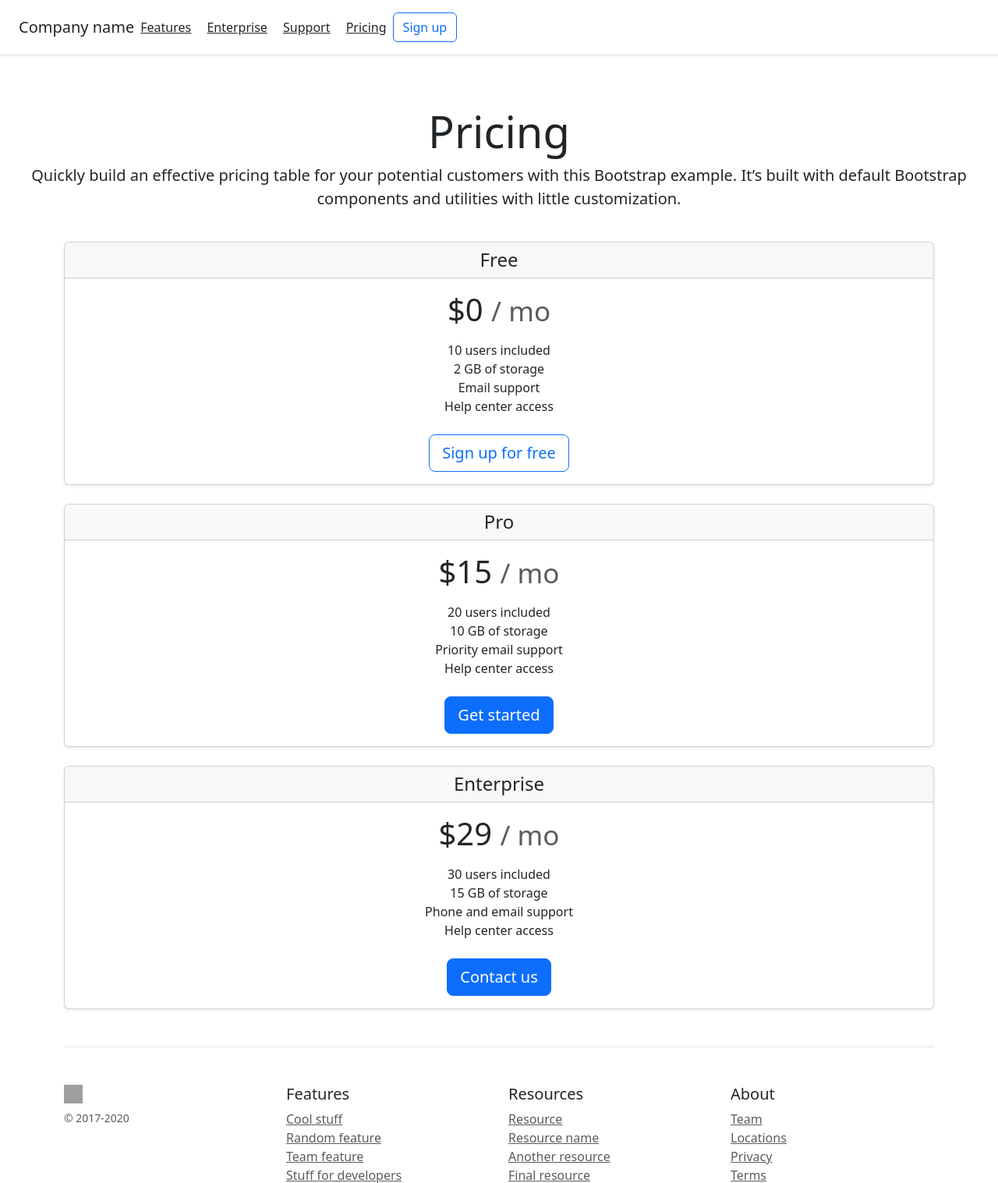
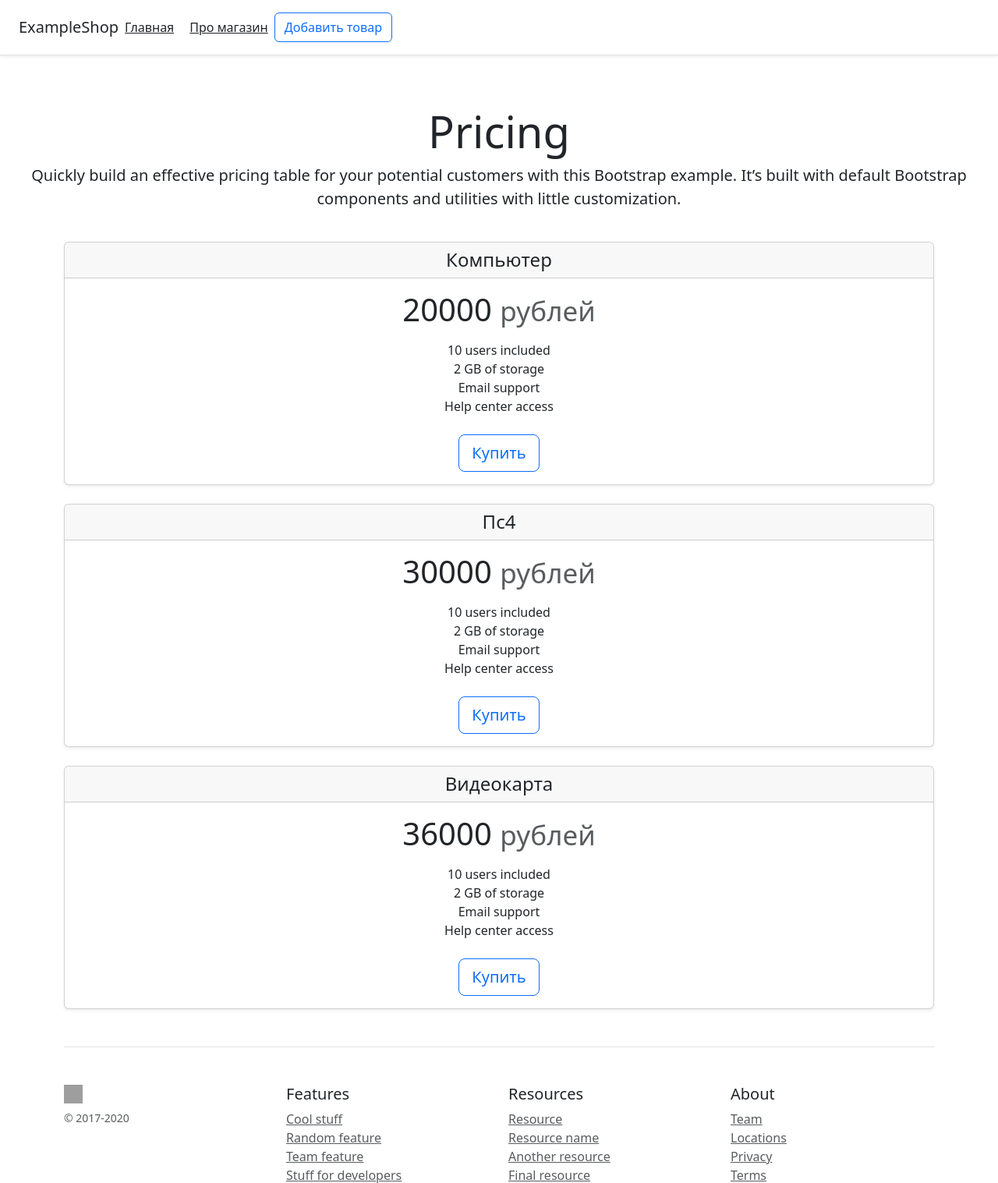
Before and after one commit to ezdimitry/FlaskShopExp, a Flask app: page / in a window 1280 px wide. Shown: the top 1517 px of the page at 78% size. Run offline with Flask 3, Linux system fonts and the light colour scheme; grey boxes are pictures that could not be loaded.

Commit message:
add sqlalchemy and visual cards for things

```diff
--- a/main.py
+++ b/main.py
@@ -1,11 +1,27 @@
-from flask import  Flask, render_template
+from flask import Flask, render_template, request, redirect
+from flask_sqlalchemy import SQLAlchemy
+from cloudipsp import Api, Checkout
 
 app = Flask(__name__)
+app.config['SQLALCHEMY_DATABASE_URI'] = 'sqlite:///shop.db'
+app.config['SQLALCHEMY_TRACK_MODIFICATIONS'] = False
+db = SQLAlchemy(app)
+
+
+class Item(db.Model):
+    id = db.Column(db.Integer, primary_key=True)
+    title = db.Column(db.String(100), nullable=False)
+    price = db.Column(db.Integer, nullable=False)
+    isActive = db.Column(db.Boolean, default=True)
+
+    def __repr__(self):
+        return self.title
 
 
 @app.route("/")
 def index():
-    return render_template('index.html')
+    items = Item.query.order_by(Item.price).all()
+    return render_template('index.html', data=items)
 
 
 @app.route("/about")
@@ -13,5 +29,23 @@ def about():
     return render_template('about.html')
 
 
+@app.route("/create", methods=["POST", "GET"])
+def create():
+    if request.method == "POST":
+        title = request.form['title']
+        price = request.form['price']
+        item = Item(title=title, price=price)
+        try:
+            db.session.add(item)
+            db.session.commit()
+            return redirect('/')
+        except:
+            return "Ошибка"
+    else:
+        return render_template('create.html')
+
+
 if __name__ == "__main__":
+    with app.app_context():
+        db.create_all()
     app.run(debug=True)
--- a/templates/base.html
+++ b/templates/base.html
@@ -10,14 +10,12 @@
 </head>
 <body>
     <div class="d-flex flex-column flex-md-row align-items-center p-3 px-md-4 mb-3 bg-white border-bottom shadow-sm">
-  <h5 class="my-0 mr-md-auto font-weight-normal">Company name</h5>
+  <h5 class="my-0 mr-md-auto font-weight-normal">ExampleShop</h5>
   <nav class="my-2 my-md-0 mr-md-3">
-    <a class="p-2 text-dark" href="#">Features</a>
-    <a class="p-2 text-dark" href="#">Enterprise</a>
-    <a class="p-2 text-dark" href="#">Support</a>
-    <a class="p-2 text-dark" href="#">Pricing</a>
+    <a class="p-2 text-dark" href="/">Главная</a>
+    <a class="p-2 text-dark" href="/about">Про магазин</a>
   </nav>
-  <a class="btn btn-outline-primary" href="#">Sign up</a>
+  <a class="btn btn-outline-primary" href="create">Добавить товар</a>
 </div>
 
 {% block body %}{% endblock %}
--- a/templates/index.html
+++ b/templates/index.html
@@ -12,51 +12,22 @@
 
 <div class="container">
   <div class="card-deck mb-3 text-center">
-    <div class="card mb-4 shadow-sm">
+  {% for el in data %}
+<div class="card mb-4 shadow-sm">
       <div class="card-header">
-        <h4 class="my-0 font-weight-normal">Free</h4>
+        <h4 class="my-0 font-weight-normal">{{ el.title }} </h4>
       </div>
       <div class="card-body">
-        <h1 class="card-title pricing-card-title">$0 <small class="text-muted">/ mo</small></h1>
+        <h1 class="card-title pricing-card-title">{{ el.price }} <small class="text-muted">рублей</small></h1>
         <ul class="list-unstyled mt-3 mb-4">
           <li>10 users included</li>
           <li>2 GB of storage</li>
           <li>Email support</li>
           <li>Help center access</li>
         </ul>
-        <button type="button" class="btn btn-lg btn-block btn-outline-primary">Sign up for free</button>
+        <a href="" class="btn btn-lg btn-block btn-outline-primary">Купить</a>
       </div>
     </div>
-    <div class="card mb-4 shadow-sm">
-      <div class="card-header">
-        <h4 class="my-0 font-weight-normal">Pro</h4>
-      </div>
-      <div class="card-body">
-        <h1 class="card-title pricing-card-title">$15 <small class="text-muted">/ mo</small></h1>
-        <ul class="list-unstyled mt-3 mb-4">
-          <li>20 users included</li>
-          <li>10 GB of storage</li>
-          <li>Priority email support</li>
-          <li>Help center access</li>
-        </ul>
-        <button type="button" class="btn btn-lg btn-block btn-primary">Get started</button>
-      </div>
-    </div>
-    <div class="card mb-4 shadow-sm">
-      <div class="card-header">
-        <h4 class="my-0 font-weight-normal">Enterprise</h4>
-      </div>
-      <div class="card-body">
-        <h1 class="card-title pricing-card-title">$29 <small class="text-muted">/ mo</small></h1>
-        <ul class="list-unstyled mt-3 mb-4">
-          <li>30 users included</li>
-          <li>15 GB of storage</li>
-          <li>Phone and email support</li>
-          <li>Help center access</li>
-        </ul>
-        <button type="button" class="btn btn-lg btn-block btn-primary">Contact us</button>
-      </div>
-    </div>
+  {% endfor %}
   </div>
-
 {% endblock %}
```
Also changed, not shown: templates/create.html (added, +16 -0 lines), instance/shop.db (added), templates/about.html (line endings or trailing spaces).
